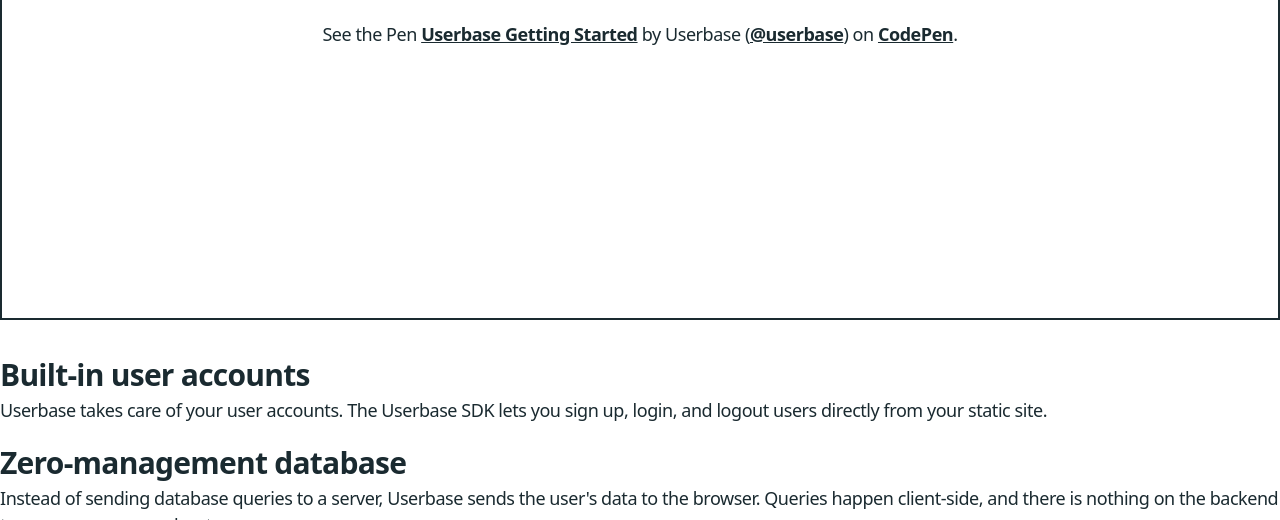
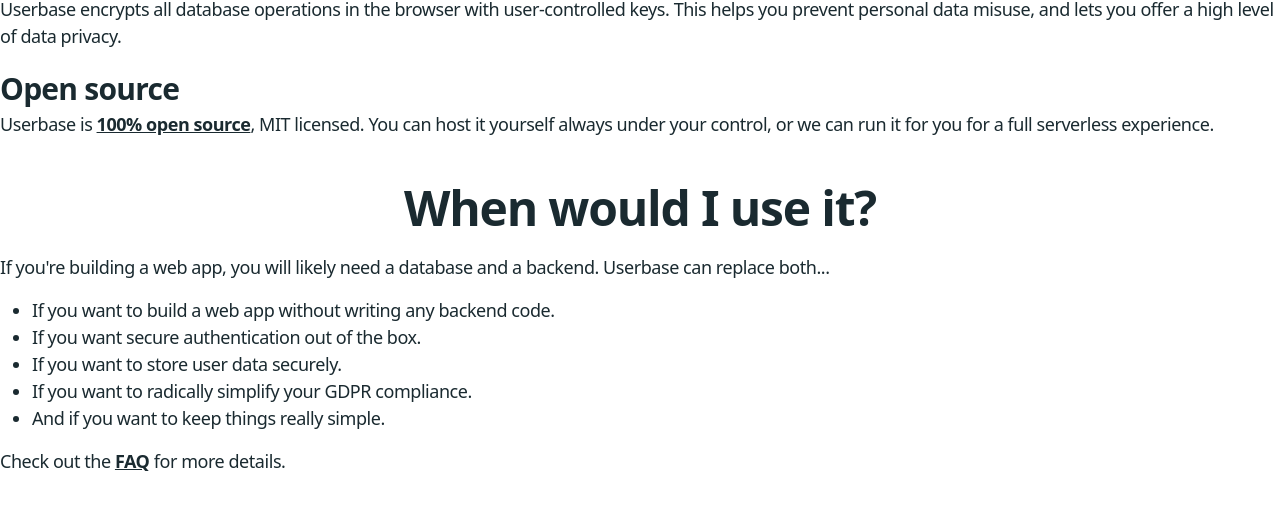
Before and after one commit to smallbets/userbase-homepage, a website built with webpack: page src/pages/index.html in a window 1280 px wide. Shown: the part 734-1254 px from the top of the page. Built offline with nearby package versions, Linux system fonts and the light colour scheme; a script that the page names is missing.

Commit message:
Remove CodePen widget from homepage

```diff
--- a/src/pages/index.html
+++ b/src/pages/index.html
@@ -10,13 +10,6 @@
   <h2 id="what-is-userbase">What is Userbase?</h2>
 
   <p id="description" class="description mb-8">Userbase is the easiest way to add user accounts and data persistence to your static site. All Userbase features are accessible through a very simple <a href="/docs/sdk/">JavaScript SDK</a>, directly from the browser. No backend necessary.</p>
-
-  <p class="codepen" data-height="572" data-theme-id="dark" data-default-tab="js,result" data-user="userbase" data-slug-hash="QWKPNdR" style="height: 572px; box-sizing: border-box; display: flex; align-items: center; justify-content: center; border: 2px solid; margin: 1em 0; padding: 1em;" data-pen-title="Userbase Getting Started">
-    <span>See the Pen <a href="https://codepen.io/userbase/pen/QWKPNdR">
-    Userbase Getting Started</a> by Userbase (<a href="https://codepen.io/userbase">@userbase</a>)
-    on <a href="https://codepen.io">CodePen</a>.</span>
-  </p>
-  <script async src="https://cpwebassets.codepen.io/assets/embed/ei.js"></script>
 
   <h3 id="user-accounts" class="mt-8">Built-in user accounts</h3>
   <p>Userbase takes care of your user accounts. The Userbase SDK lets you sign up, login, and logout users directly from your static site.</p>
```
